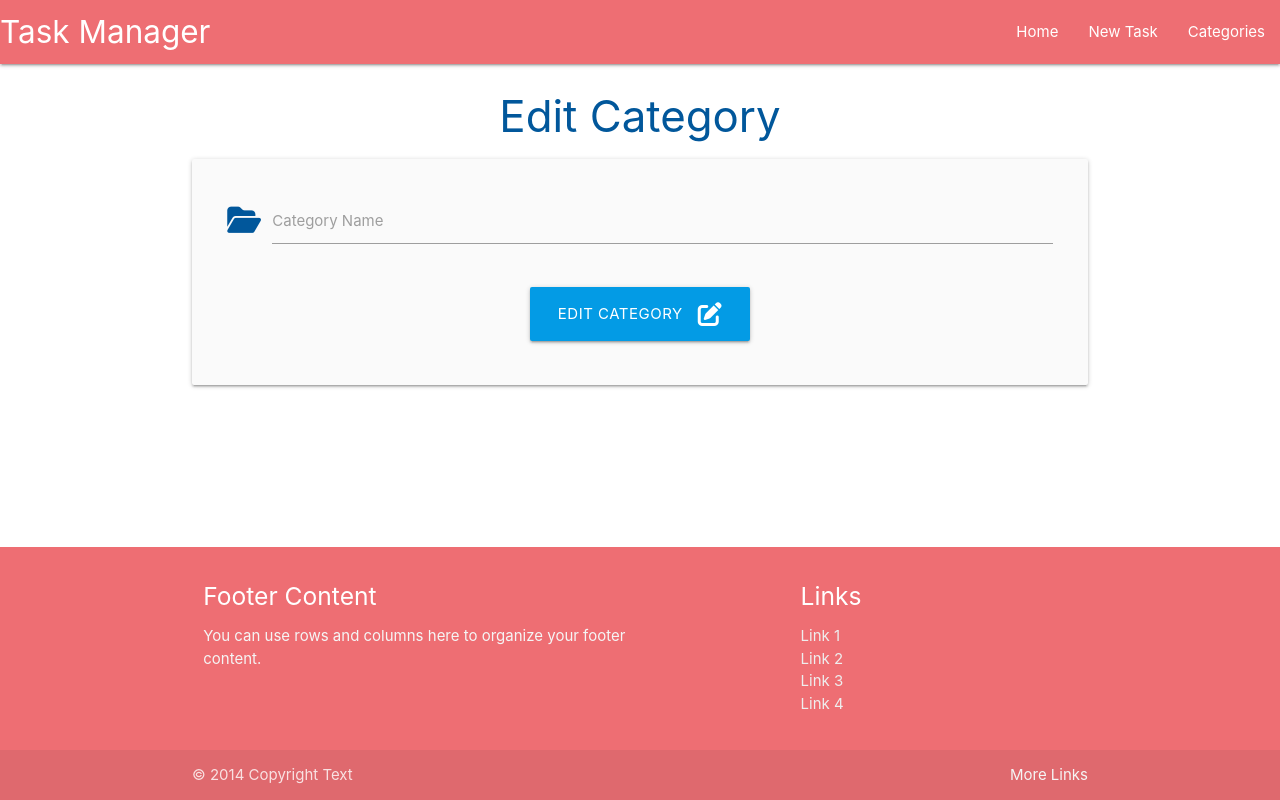
After one commit to yoesk8/flask-sqlalchemy-task-app, a Flask app: template taskmanager/templates/edit_category.html in a window 1280 px wide. The commit adds this page. Run offline with Flask 2, Linux system fonts and the light colour scheme; the template is opened without the code that fills it, so the values that code supplies are empty.

Commit message:
Added editcategory function and page

```diff
--- a/taskmanager/templates/categories.html
+++ b/taskmanager/templates/categories.html
@@ -20,7 +20,7 @@
 
         </div>
         <div class="card-action">
-          <a class="btn green accent-4" href="#">Edit</a>
+          <a class="btn green accent-4" href="{{ url_for('edit_category', 'category_id=category.id') }}">Edit</a>
           <a class="btn red" href="#" >Delete</a>
         </div>
       </div>
--- /dev/null
+++ b/taskmanager/templates/edit_category.html
@@ -0,0 +1,26 @@
+{% extends "base.html" %}
+{% block content %}
+
+<h3 class="light-blue-text text-darken-4 center-align">Edit Category</h3>
+<div class="row card-panel grey lighten-5">
+    <form class="col s12" method="POST" action="{{ url_for('edit_category, category_id=category.id') }}">
+      <!-- category name -->
+      <div class="row">
+        <div class="input-field col s12">
+            <i class="fas fa-folder-open prefix light-blue-text text-darken-4"></i>
+          <input  id="category_name" value="{{ category.category_name }}" name="category_name" type="text" minlength="3" maxlength="25" class="validate" required>
+          <label for="category_name">Category Name</label>
+        </div>
+      </div>
+      <!-- submit button -->
+      <div class="row">
+        <div class="center-align col s12">
+          <button type="submit" class="btn-large light-blue darken-1">
+            Edit Category <i class="fas fa-edit right"></i>
+          </button>
+        </div>
+      </div>
+    </form>
+  </div>
+
+{% endblock %}
```
Also changed, not shown: taskmanager/routes.py (+10 -0 lines).
